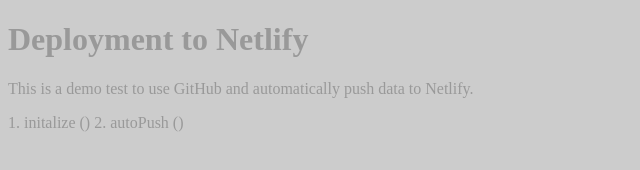
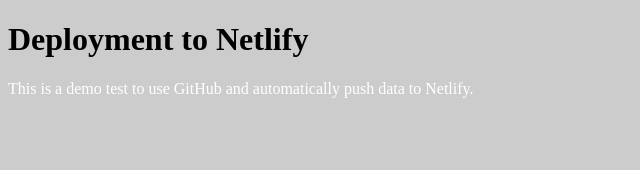
Before and after one commit to TomHell/netlify, a plain HTML site: page index.html in a window 1280 px wide. Shown: the whole page, without its empty margins (0-640 px from the left). Drawn offline with Linux system fonts and the light colour scheme.

Commit message:
new style

```diff
--- a/index.html
+++ b/index.html
@@ -8,9 +8,5 @@
 	<body>
 		<h1>Deployment to Netlify</h1>
 		<p>This is a demo test to use GitHub and automatically push data to Netlify.</p>
-		<p>
-			<span>1. initalize ()</span>
-			<span>2. autoPush ()</span>
-		</p>
 	</body>
 </html>
--- a/style.css
+++ b/style.css
@@ -1,4 +1,9 @@
 body {
 	background-color: #ccc;
-	color: #999;
+	color: #fff;
 }
+
+h1 {
+	font-size: clamp(1rem, 10vw, 2rem);
+	color: #000;
+}
```
